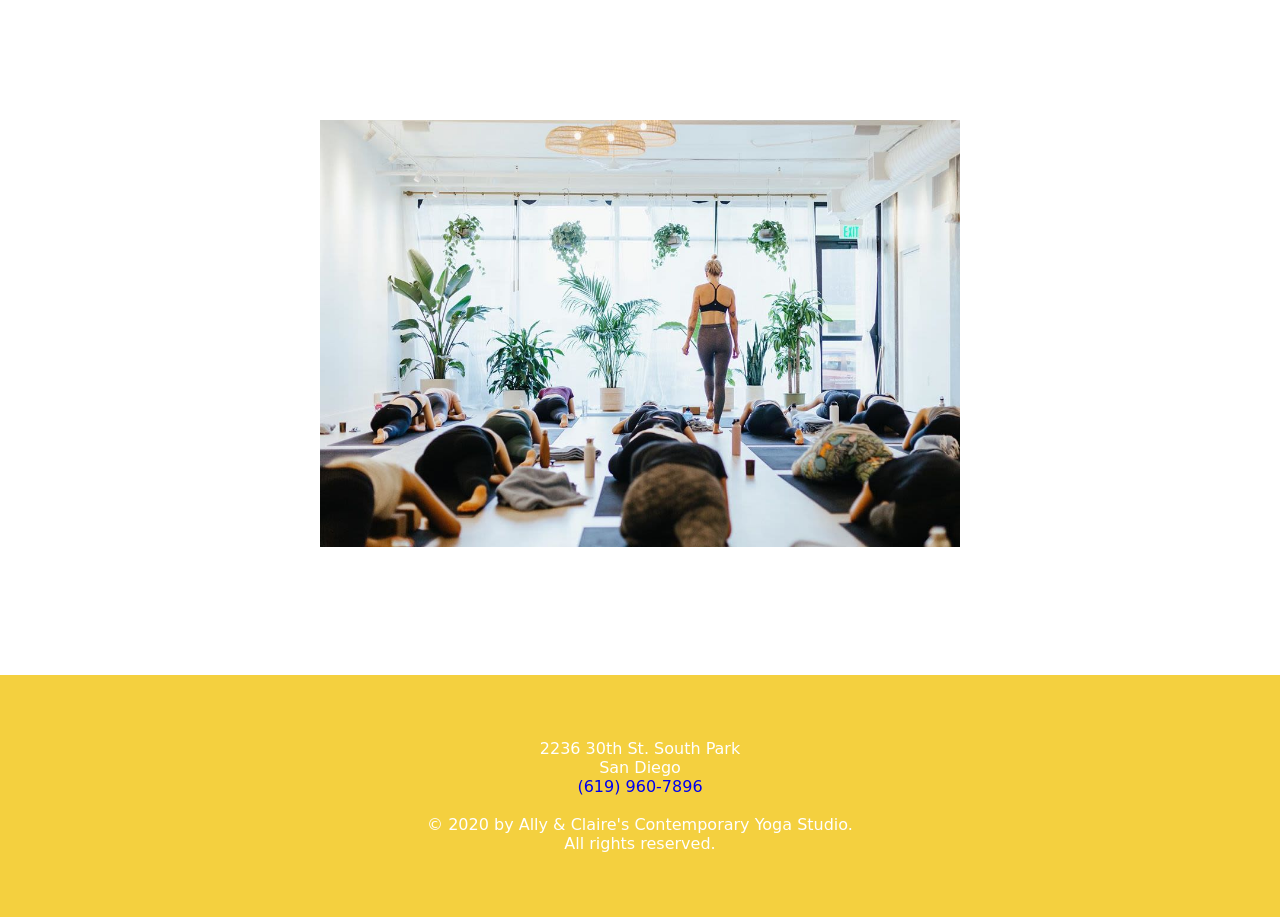
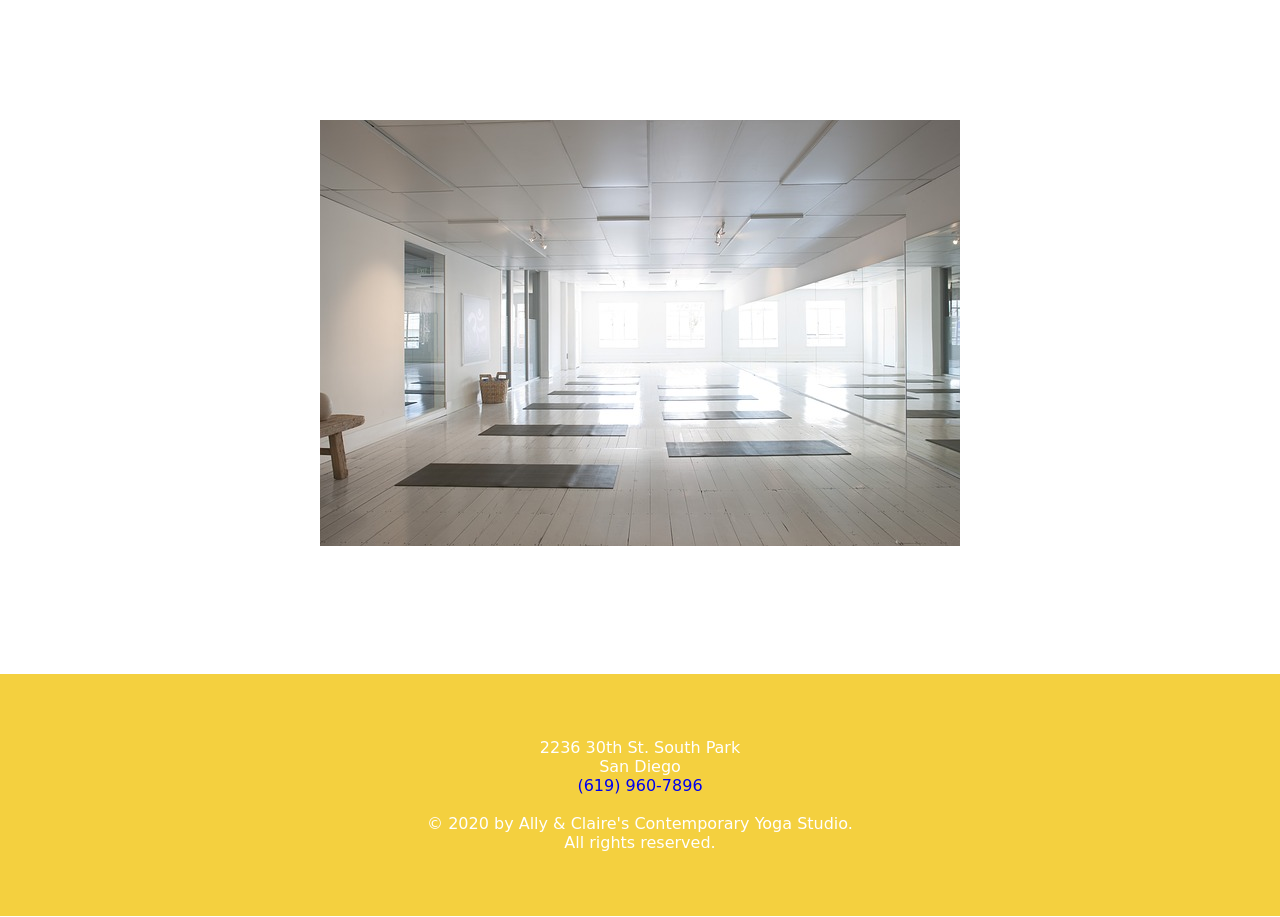
Before and after one commit to bobbychicano/yoga-website, a plain HTML site: page index.html in a window 1280 px wide. Shown: the part 860-1777 px from the top of the page. Drawn offline with Linux system fonts and the light colour scheme; a web font is replaced by a local one.

Commit message:
Update middle yoga image and delete old image.

```diff
--- a/index.html
+++ b/index.html
@@ -40,7 +40,11 @@
       </nav>
 
     <figure class="studio">
-      <img src="yoga-studio.jpg" alt="A yoga studio with an instructor walking inbetween rows" class="yogastudio"/>
+      <img src="yoga-studio-small.jpg"
+            srcset="yoga-studio-small.jpg 640w,
+                    yoga-studio-big.jpg 2048w"
+            size="(min-width: 960px) xx, 100vw"
+            alt="An empty yoga studio."/>
     </figure>
 
     <footer class="end">
```
Also changed, not shown: yoga-studio-big.jpg (added), yoga-studio-small.jpg (added), yoga-studio.jpg (deleted).
